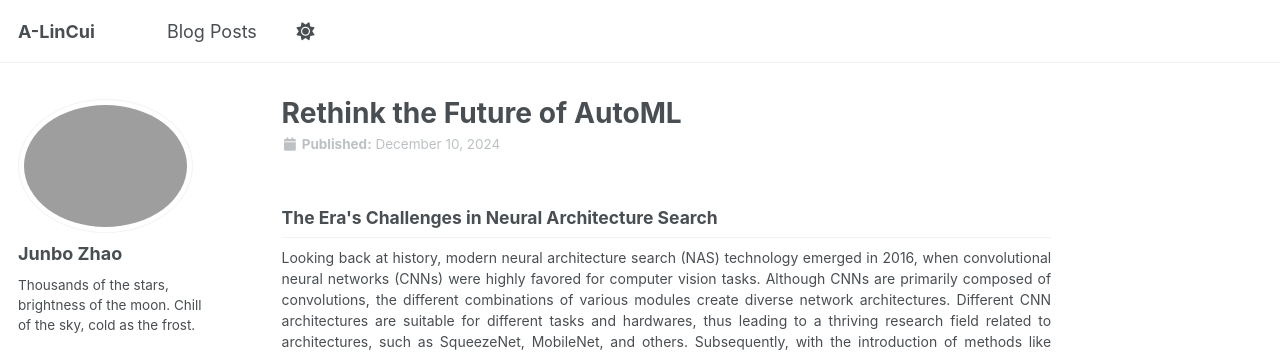
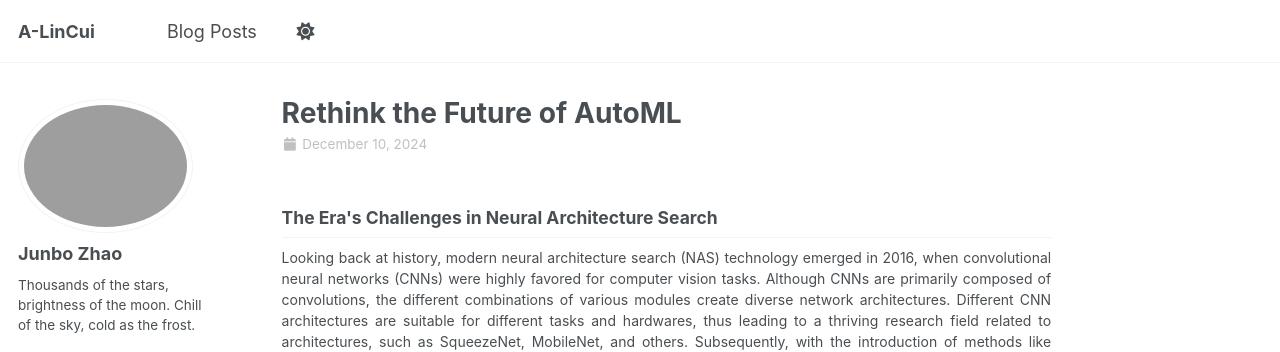
Before and after one commit to A-LinCui/A-LinCui.github.io, a Jekyll site: the page built from _posts/2024-12-10-rethink-automl.md, in a window 1280 px wide and 900 px high. Shown: the top 352 px of the window. Built offline with Jekyll 4.4.1, drawn with Linux system fonts in a browser that asks for light colours; a script bundle is joined from its source files by our own code; a style sheet for code colours, icons or effects is not loaded.

Commit message:
Remove the Published label from post dates

```diff
--- a/_layouts/single.html
+++ b/_layouts/single.html
@@ -28,7 +28,7 @@
         <header>
           {% if page.title %}<h1 class="page__title" itemprop="headline">{{ page.title | markdownify | remove: "<p>" | remove: "</p>" }}</h1>{% endif %}
         {% if page.modified %}
-          <p class="page__meta"><strong><i class="fa fa-fw fa-calendar" aria-hidden="true"></i> {{ site.data.ui-text[site.locale].date_label | default: "Published:" }}</strong> <time datetime="{{ page.modified | date: "%Y-%m-%d" }}">{{ page.modified | date: "%B %d, %Y" }}</time></p>
+          <p class="page__meta"><i class="fa fa-fw fa-calendar" aria-hidden="true"></i> <time datetime="{{ page.modified | date: "%Y-%m-%d" }}">{{ page.modified | date: "%B %d, %Y" }}</time></p>
         {% endif %}
 
         {% if page.collection == 'teaching' %}
@@ -36,7 +36,7 @@
         {% elsif page.venue and page.date %}
           <p>Published in <i>{{ page.venue }}</i>, {{ page.date | default: "1900-01-01" | date: "%Y" }} </p>
         {% elsif page.date %}
-          <p class="page__meta"><strong><i class="fa fa-fw fa-calendar" aria-hidden="true"></i> {{ site.data.ui-text[site.locale].date_label | default: "Published:" }}</strong> <time datetime="{{ page.date | date_to_xmlschema }}">{{ page.date | default: "1900-01-01" | date: "%B %d, %Y" }}</time></p>
+          <p class="page__meta"><i class="fa fa-fw fa-calendar" aria-hidden="true"></i> <time datetime="{{ page.date | date_to_xmlschema }}">{{ page.date | default: "1900-01-01" | date: "%B %d, %Y" }}</time></p>
         {% endif %}
         </header>
       {% endunless %}
```
